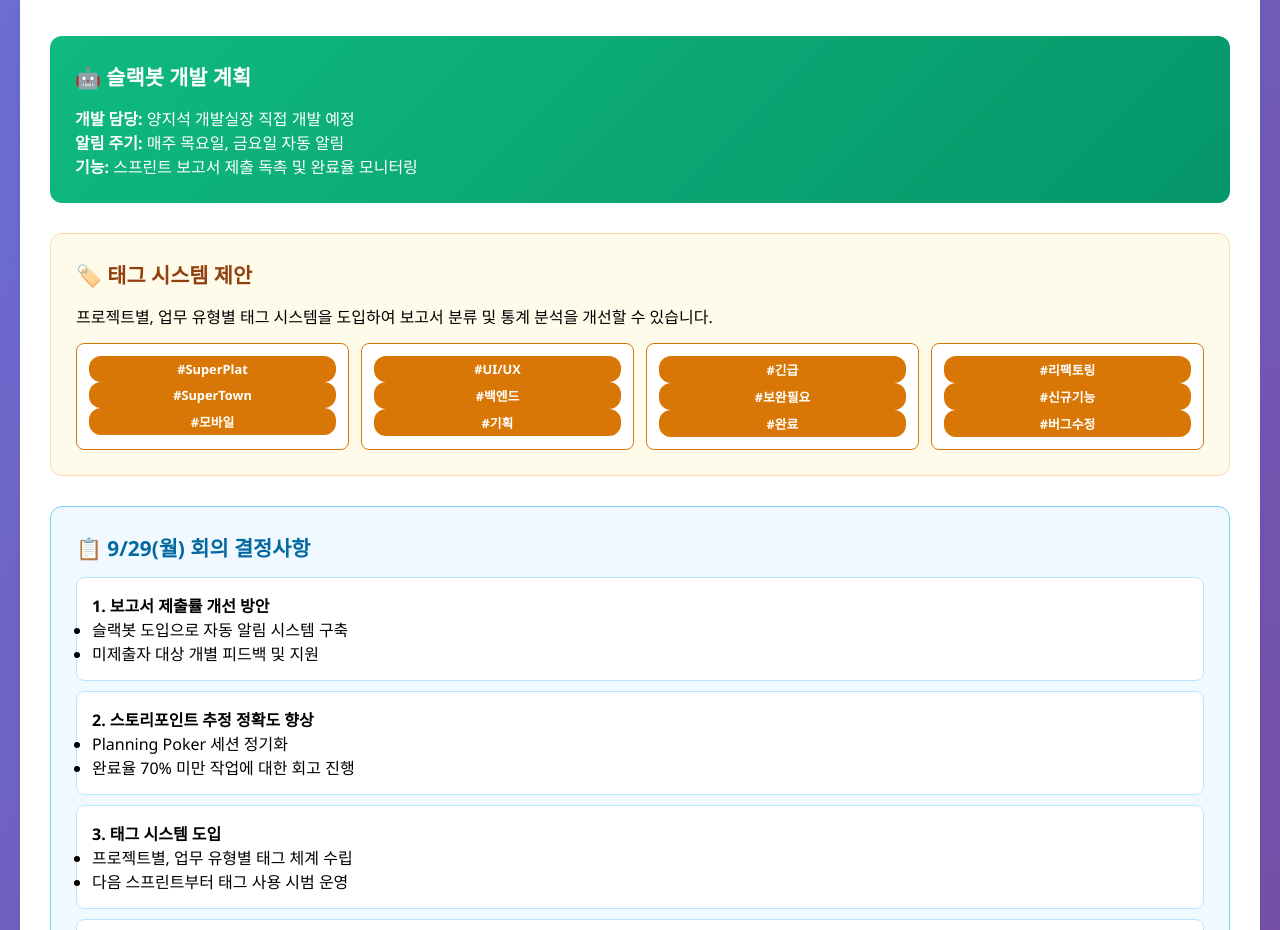
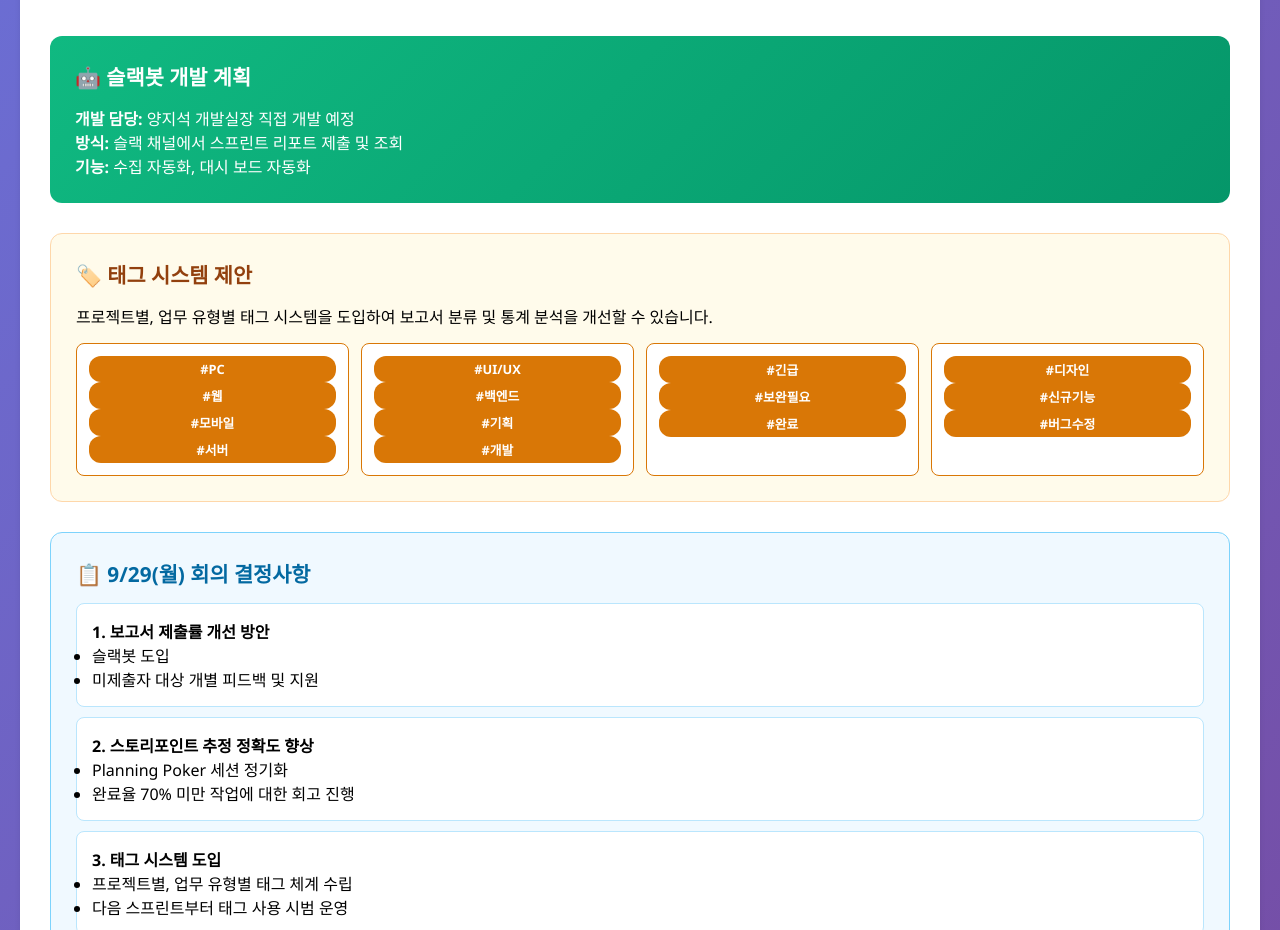
Before and after one commit to jees0tcl/sprint_dashboard, a plain HTML site: page index.html in a window 1280 px wide. Shown: the part 1240-2170 px from the top of the page. Drawn offline with Linux system fonts and the light colour scheme.

Commit message:
Add files via upload

```diff
--- a/index.html
+++ b/index.html
@@ -1510,8 +1510,8 @@
             <div class="slackbot-section">
                 <h3>🤖 슬랙봇 개발 계획</h3>
                 <p><strong>개발 담당:</strong> 양지석 개발실장 직접 개발 예정</p>
-                <p><strong>알림 주기:</strong> 매주 목요일, 금요일 자동 알림</p>
-                <p><strong>기능:</strong> 스프린트 보고서 제출 독촉 및 완료율 모니터링</p>
+                <p><strong>방식:</strong> 슬랙 채널에서 스프린트 리포트 제출 및 조회</p>
+                <p><strong>기능:</strong> 수집 자동화, 대시 보드 자동화</p>
             </div>
 
             <!-- 태그 시스템 제안 -->
@@ -1521,14 +1521,16 @@
 
                 <div class="tag-examples">
                     <div class="tag-example">
-                        <div class="tag">#SuperPlat</div>
-                        <div class="tag">#SuperTown</div>
+                        <div class="tag">#PC</div>
+                        <div class="tag">#웹</div>
                         <div class="tag">#모바일</div>
+						<div class="tag">#서버</div>
                     </div>
                     <div class="tag-example">
                         <div class="tag">#UI/UX</div>
                         <div class="tag">#백엔드</div>
                         <div class="tag">#기획</div>
+						<div class="tag">#개발</div>
                     </div>
                     <div class="tag-example">
                         <div class="tag">#긴급</div>
@@ -1536,7 +1538,7 @@
                         <div class="tag">#완료</div>
                     </div>
                     <div class="tag-example">
-                        <div class="tag">#리팩토링</div>
+                        <div class="tag">#디자인</div>
                         <div class="tag">#신규기능</div>
                         <div class="tag">#버그수정</div>
                     </div>
@@ -1550,7 +1552,7 @@
                 <div class="decision-item">
                     <strong>1. 보고서 제출률 개선 방안</strong>
                     <ul>
-                        <li>슬랙봇 도입으로 자동 알림 시스템 구축</li>
+                        <li>슬랙봇 도입</li>
                         <li>미제출자 대상 개별 피드백 및 지원</li>
                     </ul>
                 </div>
```
